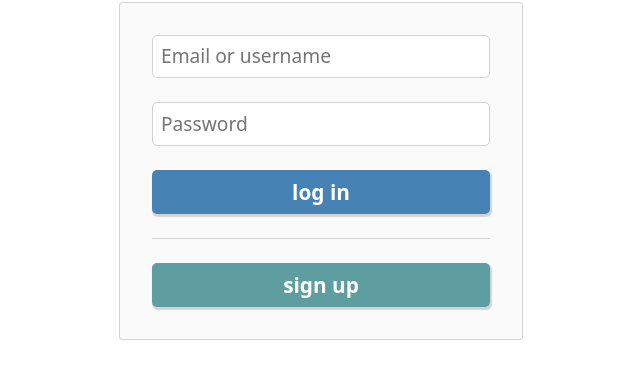
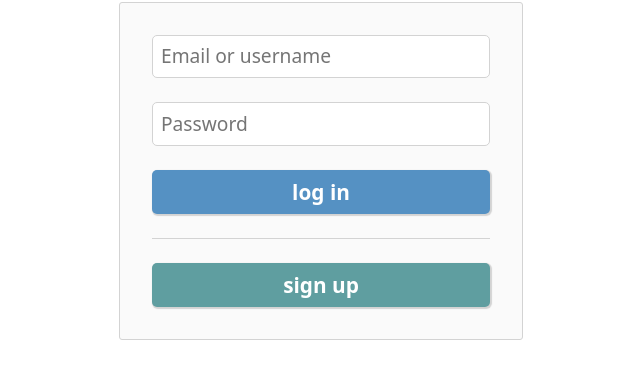
Before and after one commit to anthonycruz1/mongo-node_1, a website: page index.html in a window 1280 px wide. In both pictures the pointer is over the button "log in". Shown: the part 59-438 px from the top of the page, without its empty margins (319-959 px from the left). Drawn offline with Linux system fonts and the light colour scheme.

Commit message:
Adds color transition for log in and sign up buttons on hover.

```diff
--- a/styles.css
+++ b/styles.css
@@ -33,7 +33,9 @@ input {
   font-weight: bold;
   border: 0;
   border-radius: 5px;
-  box-shadow: 1px 2px 1px 1px lightgray;
+  box-shadow: 1px 1px 1px 1px lightgray;
+  transition: all;
+  transition-duration: 175ms;
 }
 
 .button:hover {
@@ -45,6 +47,10 @@ input {
   margin-top: 1.5rem;
 }
 
+.loginButton:hover {
+  background-color: rgb(85, 145, 195);
+}
+
 .lineBox {
   margin-top: 1.5rem;
   border-bottom: 1px solid lightgray;
@@ -53,6 +59,10 @@ input {
 .signUpButton {
   background-color: cadetblue;
   margin-top: 1.5rem;
+}
+
+.signUpButton:hover {
+  background-color: rgb(105, 168, 170);
 }
 
 h1 {
```
